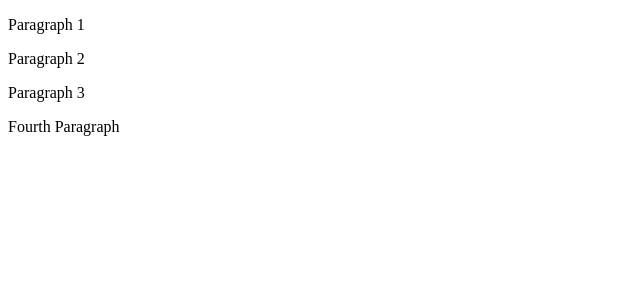
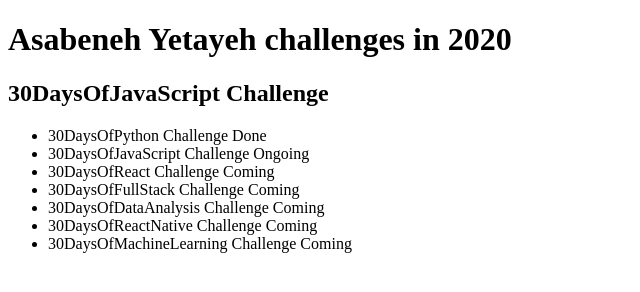
Before and after one commit to nurdoganbahadir/DOMExample, a plain HTML site: page index.html in a window 1280 px wide. Shown: the whole page, without its empty margins (0-640 px from the left). Drawn offline with Linux system fonts and the light colour scheme.

Commit message:
mini proje started

```diff
--- a/index.html
+++ b/index.html
@@ -6,10 +6,29 @@
     <title>DOM EXAMPLE</title>
   </head>
   <body>
-    <p>Paragraph 1</p>
+    <!-- <p>Paragraph 1</p>
     <p id="pTwo">Paragraph 2</p>
     <p class="pThreeCls">Paragraph 3</p>
-    <p>Paragraph 4</p>
+    <p>Paragraph 4</p> -->
+
+
+    <div class="wrapper">
+        <h1>Asabeneh Yetayeh challenges in 2020</h1>
+        <h2>30DaysOfJavaScript Challenge</h2>
+        <ul>
+            <li>30DaysOfPython Challenge Done</li>
+            <li>30DaysOfJavaScript Challenge Ongoing</li>
+            <li>30DaysOfReact Challenge Coming</li>
+            <li>30DaysOfFullStack Challenge Coming</li>
+            <li>30DaysOfDataAnalysis Challenge Coming</li>
+            <li>30DaysOfReactNative Challenge Coming</li>
+            <li>30DaysOfMachineLearning Challenge Coming</li>
+        </ul>
+    </div>
+
+
+
+
     <script src="./script.js"></script>
   </body>
 </html>
--- a/script.js
+++ b/script.js
@@ -1,3 +1,4 @@
+//!Example 1
 // index.html dosyası oluşturun ve yukarıdaki gibi dört p elemanı koyun: Etiket adını kullanarak document.querySelector(tagname) ile ilk paragrafı alın
 // const allParagraph = document.querySelector("p");
 // console.log(allParagraph);
@@ -13,12 +14,42 @@ const allParagraphTwo = document.querySelectorAll("p");
 // });
 
 // nodeList içinde dolaşın ve her paragrafın metin içeriğini alın
-for (let i = 0; i < allParagraphTwo.length; i++) {
-  console.log(allParagraphTwo[i]);
-}
+// for (let i = 0; i < allParagraphTwo.length; i++) {
+//   console.log(allParagraphTwo[i]);
+// }
 // Dördüncü paragrafta metin içeriği olarak Fourth Paragraph yerleştirin.
-allParagraphTwo[3].textContent = "Fourth Paragraph";
-console.log(allParagraphTwo[3]);
+// allParagraphTwo[3].textContent = "Fourth Paragraph";
+// console.log(allParagraphTwo[3]);
+
 // Farklı özellik ayarlama yöntemlerini kullanarak tüm paragraflar için id ve sınıf özelliklerini ayarlayın
-allParagraphTwo[3].className = "pFour";
-allParagraphTwo[0].id = "pOne";
+// allParagraphTwo[3].className = "pFour";
+// allParagraphTwo[0].id = "pOne";
+//!Example 2
+// JavaScript kullanarak her paragrafın stilini değiştirin (örn. renk, arka plan, sınır, yazı tipi boyutu, yazı tipi ailesi)
+// allParagraphTwo[2].style.backgroundColor = "red";
+// allParagraphTwo[2].style.color = "white";
+// allParagraphTwo[2].style.fontSize = "24px";
+
+// Tüm paragrafları seçin ve her elemanın içinde dolaşın ve ilk ve üçüncü paragrafı yeşil, ikinci ve dördüncü paragrafı kırmızı renkte verin
+// for (let i = 0; i < allParagraphTwo.length; i++) {
+//   if (i == 0 || i == 2) {
+//     allParagraphTwo[0].style.backgroundColor = "green";
+//     allParagraphTwo[2].style.backgroundColor = "green";
+//   } else {
+//     allParagraphTwo[1].style.backgroundColor = "red";
+//     allParagraphTwo[3].style.backgroundColor = "red";
+//   }
+// }
+
+// Her paragrafın içeriğini, id'sini ve sınıfını ayarlayın
+// for (let i = 0; i < allParagraphTwo.length; i++) {
+//   allParagraphTwo[i].className = "mardatone";
+//   console.log(allParagraphTwo);
+// }
+
+//! Mini Proje
+//? Yılın rengi her 1 saniyede değişiyor
+// Tarih ve saat arka plan rengi saniyede bir değişiyor
+// Tamamlanan meydan okuma arka planı yeşil
+// Devam eden meydan okuma arka planı sarı
+// Yaklaşan meydan okumaların arka planı kırmızı
```
